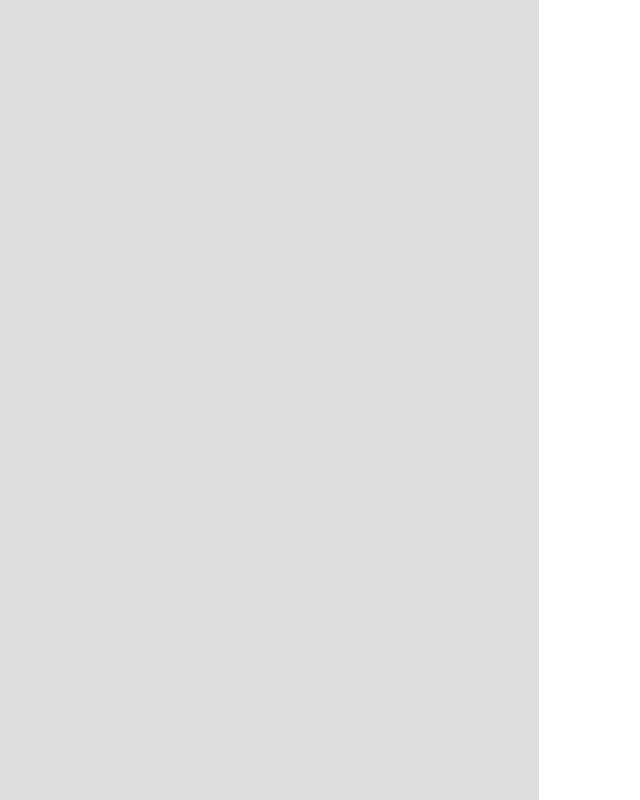
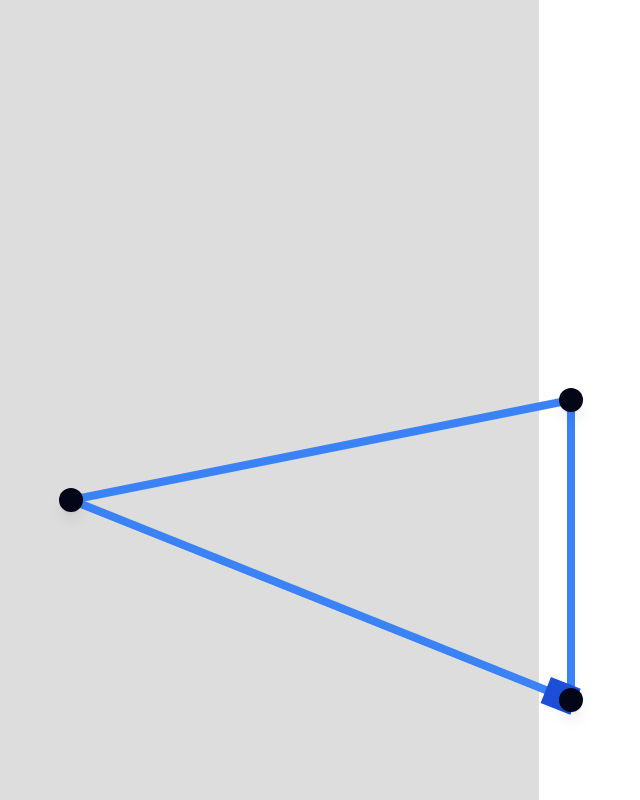
Before and after one commit to sophiek192/trackorithms, a React (Vite) app: page /1 in a window 1280 px wide. Shown: the whole page, without its empty margins (229-869 px from the left). Built offline with nearby package versions, Linux system fonts and the light colour scheme.

Commit message:
train drives in a circle

```diff
--- a/src/pages/Game/Map.tsx
+++ b/src/pages/Game/Map.tsx
@@ -1,3 +1,91 @@
+import { useEffect, useState } from "react";
+
+import LEVEL1 from "./level1";
+import Track from "./Track";
+import Station from "./Station";
+
+import type { MapType } from "../../types/MapType";
+import Train from "./Train";
+import { useAnimate, useMotionValue, useSpring } from "framer-motion";
+
+/*
+const trainDrive = async ({
+  trainX,
+  trainY,
+  destination,
+  trainYaw,
+}: {
+  trainX: MotionValue<number>;
+  trainY: MotionValue<number>;
+  trainYaw: MotionValue<number>;
+  destination: { x: number; y: number };
+}) => {
+  const [currentX, currentY] = [trainX.get(), trainY.get()];
+
+  const angle =
+    (Math.atan2(destination.y - currentY, destination.x - currentX) * (180 / Math.PI)) % 180;
+
+  trainYaw.set(angle >= 0 ? angle : angle + 180);
+
+  console.log(angle);
+  console.log(angle % 180);
+
+  trainX.set(destination.x);
+  trainY.set(destination.y);
+};
+*/
+
 export default function Map() {
-  return <div className="w-[60%] bg-[#ddd]"></div>;
+  // for animating the train
+  const [scope, animate] = useAnimate();
+
+  const [map] = useState<MapType>(LEVEL1);
+
+  const [trainStationId, setTrainStationId] = useState<number>(0);
+
+  const trainX = useSpring(map.stations[0].x, { damping: 100, stiffness: 150 });
+  const trainY = useSpring(map.stations[0].y, { damping: 100, stiffness: 150 });
+  //   const trainYaw = useSpring(0, { damping: 100, stiffness: 500 });
+  const trainYaw = useMotionValue(0);
+
+  useEffect(() => {
+    // when trainStationId changes, move the train to the new station
+    const destination = map.stations[trainStationId];
+    const angle =
+      (Math.atan2(destination.y - trainY.get(), destination.x - trainX.get()) * (180 / Math.PI)) %
+      180;
+
+    const trainDrive = async () => {
+      await animate(trainYaw, angle >= 0 ? angle : angle + 180);
+      animate(trainX, destination.x);
+      animate(trainY, destination.y);
+    };
+
+    trainDrive();
+
+    // trainYaw.set(angle >= 0 ? angle : angle + 180);
+
+    // trainX.set(map.stations[trainStationId].x);
+    // trainY.set(map.stations[trainStationId].y);
+  }, [animate, map.stations, trainStationId, trainX, trainY, trainYaw]);
+
+  useEffect(() => {
+    const interval = setInterval(() => {
+      setTrainStationId((prev) => (prev + 1) % map.stations.length);
+    }, 5000);
+
+    return () => clearInterval(interval);
+  }, [map.stations.length]);
+
+  return (
+    <div className="relative w-[60%] bg-[#ddd]">
+      <Train ref={scope} x={trainX} y={trainY} yaw={trainYaw} />
+      {map.stations.map((_, index) => (
+        <Station key={index} id={index} stations={map} />
+      ))}
+      {map.connections.map(([from, to], index) => (
+        <Track key={index} stations={map} from={from} to={to} />
+      ))}
+    </div>
+  );
 }
--- /dev/null
+++ b/src/pages/Game/Station.tsx
@@ -0,0 +1,17 @@
+import { motion, useMotionValue } from "framer-motion";
+import { MapType } from "../../types/MapType";
+
+export default function Station({ id, stations }: { id: number; stations: MapType }) {
+  const { x, y } = stations.stations[id];
+
+  const motionX = useMotionValue(x);
+  const motionY = useMotionValue(y);
+
+  return (
+    <motion.div
+      initial={{ x, y }}
+      style={{ x: motionX, y: motionY, translateX: "-50%", translateY: "-50%" }}
+      className="absolute w-6 h-6 bg-slate-950 rounded-full z-50 shadow-lg"
+    ></motion.div>
+  );
+}
--- /dev/null
+++ b/src/pages/Game/Track.tsx
@@ -0,0 +1,32 @@
+import { motion } from "framer-motion";
+import { MapType } from "../../types/MapType";
+
+export default function Track({
+  stations,
+  from,
+  to,
+}: {
+  stations: MapType;
+  from: number;
+  to: number;
+}) {
+  const fromPos = stations.stations[from];
+  const toPos = stations.stations[to];
+
+  const angle = Math.atan2(toPos.y - fromPos.y, toPos.x - fromPos.x) * (180 / Math.PI);
+  const length = Math.sqrt(Math.pow(toPos.x - fromPos.x, 2) + Math.pow(toPos.y - fromPos.y, 2));
+
+  return (
+    <motion.div
+      className="absolute h-2 bg-blue-500 z-30"
+      style={{
+        x: fromPos.x,
+        y: fromPos.y,
+        rotate: angle,
+        width: length,
+        transformOrigin: "center left",
+        translateY: "-50%",
+      }}
+    ></motion.div>
+  );
+}
--- /dev/null
+++ b/src/pages/Game/Train.tsx
@@ -0,0 +1,33 @@
+import { AnimationScope, motion, MotionValue } from "framer-motion";
+import { forwardRef } from "react";
+
+const Train = forwardRef(
+  (
+    {
+      x,
+      y,
+      yaw,
+    }: {
+      x: MotionValue<number>;
+      y: MotionValue<number>;
+      yaw: MotionValue<number>;
+    },
+    ref
+  ) => {
+    return (
+      <motion.div
+        ref={ref as AnimationScope}
+        className="w-8 h-7 bg-blue-700 z-50 absolute"
+        style={{
+          x,
+          y,
+          rotate: yaw,
+          translateX: "-50%",
+          translateY: "-50%",
+        }}
+      ></motion.div>
+    );
+  }
+);
+
+export default Train;
--- /dev/null
+++ b/src/pages/Game/level1.ts
@@ -0,0 +1,16 @@
+import { MapType } from "../../types/MapType";
+
+const STATIONS = {
+  stations: [
+    { x: 300, y: 500 },
+    { x: 800, y: 700 },
+    { x: 800, y: 400 },
+  ],
+  connections: [
+    [0, 1],
+    [1, 2],
+    [0, 2],
+  ],
+} as const satisfies MapType;
+
+export default STATIONS;
--- /dev/null
+++ b/src/types/MapType.ts
@@ -0,0 +1,4 @@
+export type MapType = {
+  stations: { x: number; y: number }[]; // array of stations and their positions
+  connections: [number, number][]; // array of edges
+};
```
